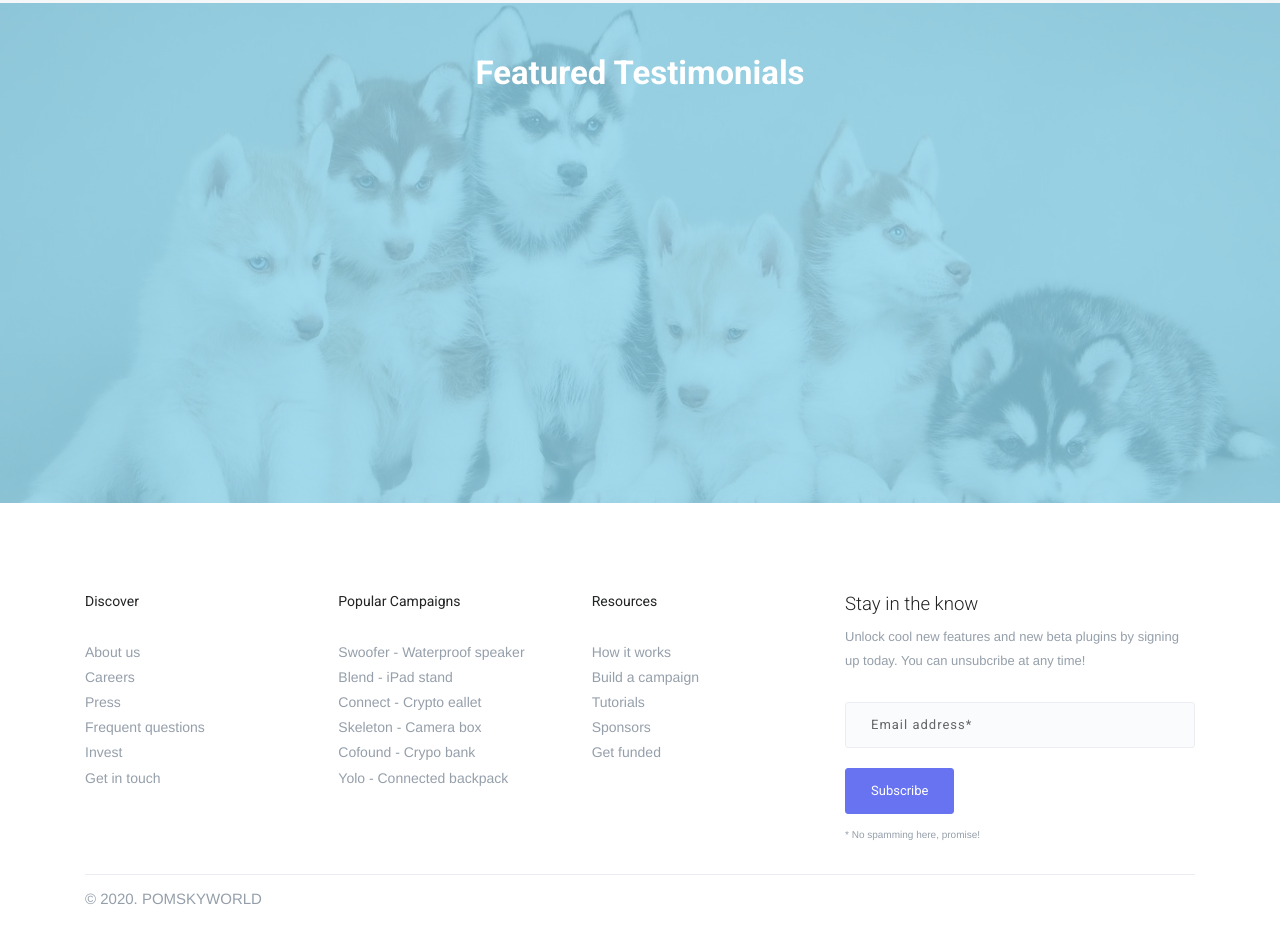
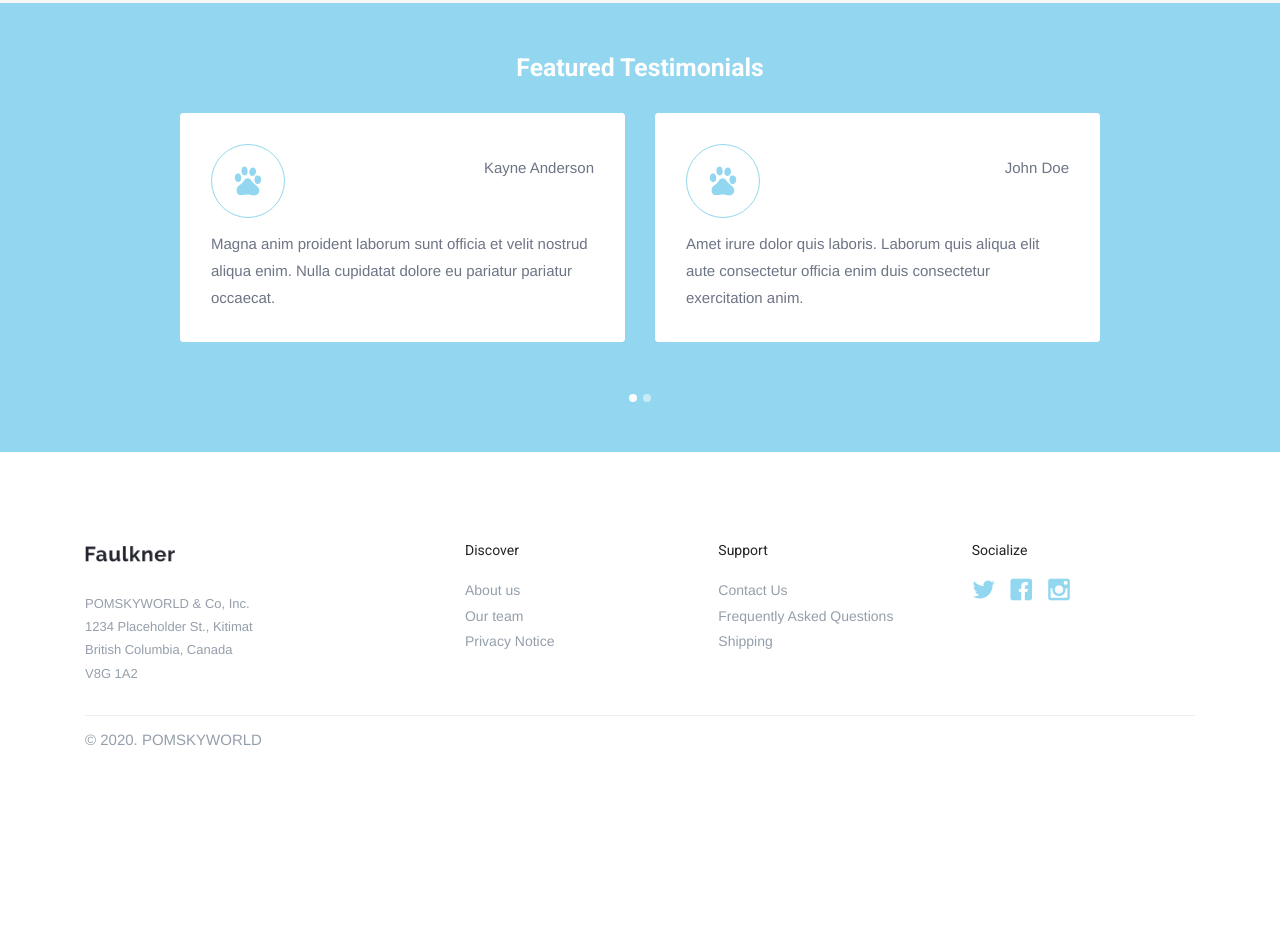
Before and after one commit to norugie/pomskyworld, a website: page index.html in a window 1280 px wide. Shown: the part 1221-2164 px from the top of the page. After the commit the page ends 2024 px from the top, so only its background shows below. Drawn offline with Linux system fonts and the light colour scheme; a web font is replaced by a local one.

Commit message:
added featured testimonials and footer

```diff
--- a/index.html
+++ b/index.html
@@ -152,6 +152,16 @@
 									<a href="index.html"><img src="images/logo.png" alt="Faulkner Logo" /></a>
 								</div>
 							</div>
+							<nav class="navigation nav-block secondary-navigation nav-right">
+								<ul>
+									<li class="aux-navigation hide">
+										<!-- Aux Navigation -->
+										<a href="#" class="navigation-show side-nav-show nav-icon">
+											<span class="icon-menu"></span>
+										</a>
+									</li>
+								</ul>
+							</nav>
 							<nav class="navigation nav-block primary-navigation nav-right">
 								<ul>
 									<li class="current">
@@ -330,7 +340,7 @@
 							<h2 class="mb-50">Why Choose <span class="weight-bold color-blue-light">POMSKYWORLD</span></h2>
 						</div>
 						<div class="column width-4">
-							<div class="feature-column box rounded large bkg-white center horizon" data-animate-in="preset:flipInY;duration:1000ms;" data-threshold="1" style="backface-visibility: hidden; transition: -webkit-transform 1000ms cubic-bezier(0.11, 0.69, 0.66, 1.01) 0s, opacity; transform: translate3d(0px, 0px, 0px) rotateX(0deg) rotateY(0deg) rotateZ(0deg) scale3d(1, 1, 1); opacity: 1; visibility: visible; transform-origin: 50% 50% 0px;">
+							<div class="feature-column box rounded large bkg-white center">
 								<span class="feature-icon icon-baidu color-blue-light"></span>
 								<div class="feature-text">
 									<h4 class="weight-semi-bold color-blue-light">Pomsky</h4>
@@ -339,7 +349,7 @@
 							</div>
 						</div>
 						<div class="column width-4">
-							<div class="feature-column box rounded large bkg-white center horizon" data-animate-in="preset:flipInY;duration:1000ms;" data-threshold="1" style="backface-visibility: hidden; transition: -webkit-transform 1000ms cubic-bezier(0.11, 0.69, 0.66, 1.01) 0s, opacity; transform: translate3d(0px, 0px, 0px) rotateX(0deg) rotateY(0deg) rotateZ(0deg) scale3d(1, 1, 1); opacity: 1; visibility: visible; transform-origin: 50% 50% 0px;">
+							<div class="feature-column box rounded large bkg-white center">
 								<span class="feature-icon icon-shield color-blue-light"></span>
 								<div class="feature-text">
 									<h4 class="weight-semi-bold color-blue-light">Our Health Guarantee</h4>
@@ -348,7 +358,7 @@
 							</div>
 						</div>
 						<div class="column width-4">
-							<div class="feature-column box rounded large bkg-white center horizon" data-animate-in="preset:flipInY;duration:1000ms;" data-threshold="1" style="backface-visibility: hidden; transition: -webkit-transform 1000ms cubic-bezier(0.11, 0.69, 0.66, 1.01) 0s, opacity; transform: translate3d(0px, 0px, 0px) rotateX(0deg) rotateY(0deg) rotateZ(0deg) scale3d(1, 1, 1); opacity: 1; visibility: visible; transform-origin: 50% 50% 0px;">
+							<div class="feature-column box rounded large bkg-white center">
 								<span class="feature-icon icon-check color-blue-light"></span>
 								<div class="feature-text">
 									<h4 class="weight-semi-bold color-blue-light">Qualifications</h4>
@@ -360,16 +370,71 @@
 				</div>
 				<!-- Service Section End -->
 
-				<!-- Testimonial Section -->
-				<div class="section-block hero-2">
-					<div class="media-overlay bkg-blue-light opacity-08"></div>
+				<!-- Testimonial Slider -->
+				<div class="section-block bkg-blue-light">
 					<div class="row">
-						<div class="column width-6 offset-3 center">
-							<h2 class="mb-0 weight-bold color-white">Featured Testimonials</h2>
+						<div class="column width-12 center">
+							<h3 class="mb-30 color-white weight-bold">Featured Testimonials</h3>
+						</div>
+					</div>
+					<div class="row full-width collapse">
+						<div class="column width-12">
+							<div class="tm-slider-container testimonial-slider">
+								<ul class="tms-slides">
+									<li class="tms-slide" data-image>
+										<div class="tms-content-scalable">
+											<div class="row flex boxes">
+												<div class="column width-5 offset-1">
+													<div class="box large rounded bkg-white">
+														<div>
+															<span class="icon-circled icon-baidu large rounded border-blue-light color-blue-light"></span>
+															<p class="pull-right mt-10"><span>Kayne Anderson</span></p>
+														</div>
+														<p>Magna anim proident laborum sunt officia et velit nostrud aliqua enim. Nulla cupidatat dolore eu pariatur pariatur occaecat.</p>
+													</div>
+												</div>
+												<div class="column width-5">
+													<div class="box large rounded bkg-white">
+														<div>
+															<span class="icon-circled icon-baidu large rounded border-blue-light color-blue-light"></span>
+															<p class="pull-right mt-10"><span>John Doe</span></p>
+														</div>
+														<p>Amet irure dolor quis laboris. Laborum quis aliqua elit aute consectetur officia enim duis consectetur exercitation anim.</p>
 													</div>
 												</div>
 											</div>
-				<!-- Testimonial Section End -->
+										</div>
+									</li>
+									<li class="tms-slide" data-image>
+										<div class="tms-content-scalable">
+											<div class="row flex boxes">
+												<div class="column width-5 offset-1">
+													<div class="box large rounded bkg-white">
+														<div>
+															<span class="icon-circled icon-baidu large rounded border-blue-light color-blue-light"></span>
+															<p class="pull-right mt-10"><span>Emma Hong</span></p>
+														</div>
+														<p>Enim nostrud do nostrud reprehenderit dolor incididunt nisi commodo aliquip elit pariatur. Et labore consectetur aliquip eu adipisicing in. Dolor anim pariatur et occaecat duis.</p>
+													</div>
+												</div>
+												<div class="column width-5">
+													<div class="box large rounded bkg-white">
+														<div>
+															<span class="icon-circled icon-baidu large rounded border-blue-light color-blue-light"></span>
+															<p class="pull-right mt-10"><span>Michael Smith</span></p>
+														</div>
+														<p>Laboris eiusmod in esse nostrud non excepteur velit ipsum et. Sunt irure deserunt reprehenderit do qui ullamco laborum mollit.</p>
+													</div>
+												</div>
+											</div>
+										</div>
+									</li>
+								</ul>
+							</div>
+						</div>
+					</div>
+				</div>
+				<!-- Testimonial Slider End -->
 
 			</div>
 			<!-- Content End -->
@@ -378,67 +443,54 @@
 			<footer class="footer footer-light">
 				<div class="footer-top">
 					<div class="row flex">
+						<div class="column width-12">
+							<div class="row flex two-columns-on-tablet">
+								<div class="column width-4">
+									<div class="widget">
+										<div class="footer-logo">
+											<a href="index.html"><img src="images/logo-dark.png" alt="Faulkner Logo" /></a>
+										</div>
+										<address>
+											POMSKYWORLD &amp; Co, Inc.<br>
+											1234 Placeholder St., Kitimat<br>
+											British Columbia, Canada<br>
+											V8G 1A2
+										</address>
+									</div>
+								</div>
 								<div class="column width-8">
 									<div class="row flex two-columns-on-tablet">
 										<div class="column width-4">
 											<div class="widget">
-										<h3 class="widget-title mb-30">Discover</h3>
+												<h3 class="widget-title mb-15">Discover</h3>
 												<ul>
 													<li><a href="#">About us</a></li>
-											<li><a href="#">Careers</a></li>
-											<li><a href="#">Press</a></li>
-											<li><a href="#">Frequent questions</a></li>
-											<li><a href="#">Invest</a></li>
-											<li><a href="#">Get in touch</a></li>
+													<li><a href="#">Our team</a></li>
+													<li><a href="#">Privacy Notice</a></li>
 												</ul>
 											</div>
 										</div>
 										<div class="column width-4">
 											<div class="widget">
-										<h3 class="widget-title mb-30">Popular Campaigns</h3>
+												<h3 class="widget-title mb-15">Support</h3>
 												<ul>
-											<li><a href="#">Swoofer - Waterproof speaker</a></li>
-											<li><a href="#">Blend - iPad stand</a></li>
-											<li><a href="#">Connect - Crypto eallet</a></li>
-											<li><a href="#">Skeleton - Camera box</a></li>
-											<li><a href="#">Cofound - Crypo bank</a></li>
-											<li><a href="#">Yolo - Connected backpack</a></li>
+													<li><a href="#">Contact Us</a></li>
+													<li><a href="#">Frequently Asked Questions</a></li>
+													<li><a href="#">Shipping</a></li>
 												</ul>
 											</div>
 										</div>
 										<div class="column width-4">
 											<div class="widget">
-										<h3 class="widget-title mb-30">Resources</h3>
-										<ul>
-											<li><a href="#">How it works</a></li>
-											<li><a href="#">Build a campaign</a></li>
-											<li><a href="#">Tutorials</a></li>
-											<li><a href="#">Sponsors</a></li>
-											<li><a href="#">Get funded</a></li>
+												<h3 class="widget-title mb-15">Socialize</h3>
+												<ul class="social-list list-horizontal">
+													<li><a href="#"><span class="icon-twitter color-blue-light medium"></span></a></li>
+													<li><a href="#"><span class="icon-facebook color-blue-light medium"></span></a></li>
+													<li><a href="#"><span class="icon-instagram color-blue-light medium"></span></a></li>
 												</ul>
 											</div>
 										</div>
 									</div>
-						</div>
-						<div class="column width-4">
-							<div class="widget">
-									<div class="signup-form-container">
-									<h4 class="mb-10">Stay in the know</h4>
-									<p>Unlock cool new features and new beta plugins by signing up today. You can unsubcribe at any time!</p>
-									<form class="signup-form" action="php/subscribe.php" method="post" novalidate>
-										<div class="row">
-											<div class="column width-12">
-												<div class="field-wrapper">
-													<input type="email" name="email" class="form-email form-element rounded medium left" placeholder="Email address*" tabindex="2" required>
-												</div>
-											</div>
-											<div class="column width-5">
-												<input type="submit" value="Subscribe" class="form-submit button rounded medium bkg-theme bkg-hover-theme color-white color-hover-white">
-											</div>
-										</div>
-										<input type="text" name="honeypot" class="form-honeypot form-element rounded medium">
-										<div class="form-response show">* No spamming here, promise!</div>
-									</form>
 								</div>
 							</div>
 						</div>
```
Also changed, not shown: 1 other file. Lines whose indentation alone changed are shown as unchanged.
